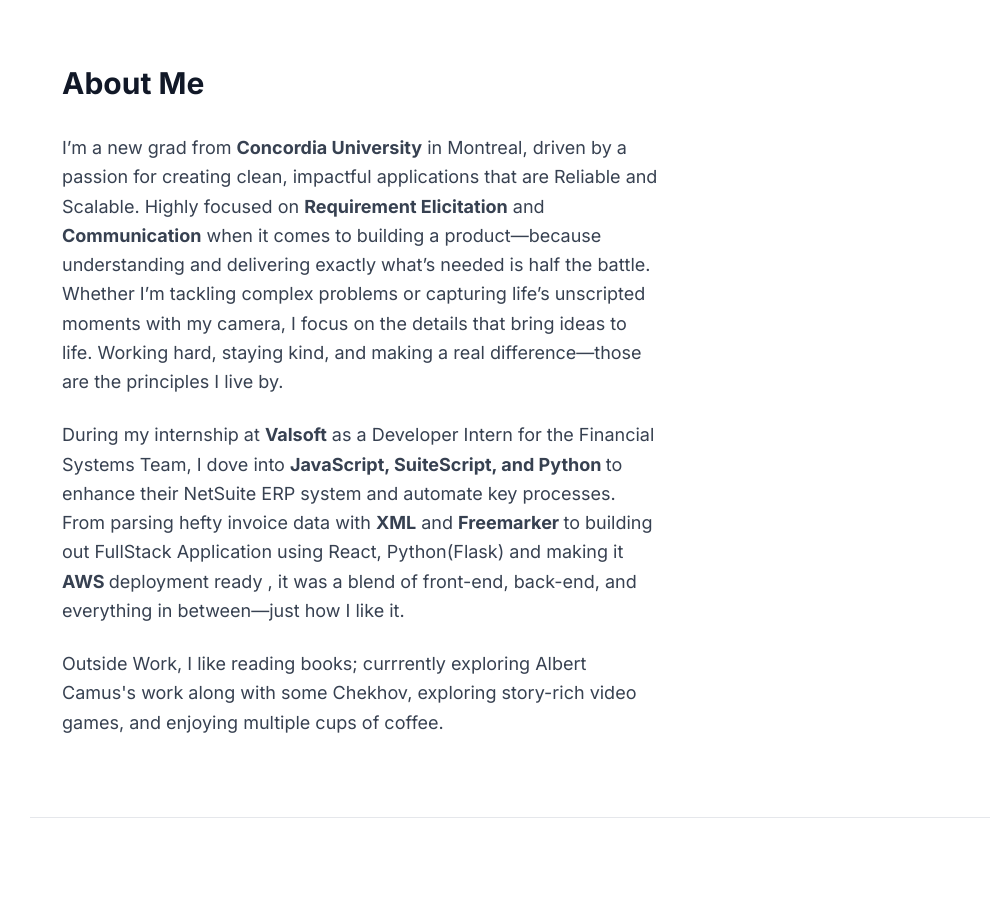
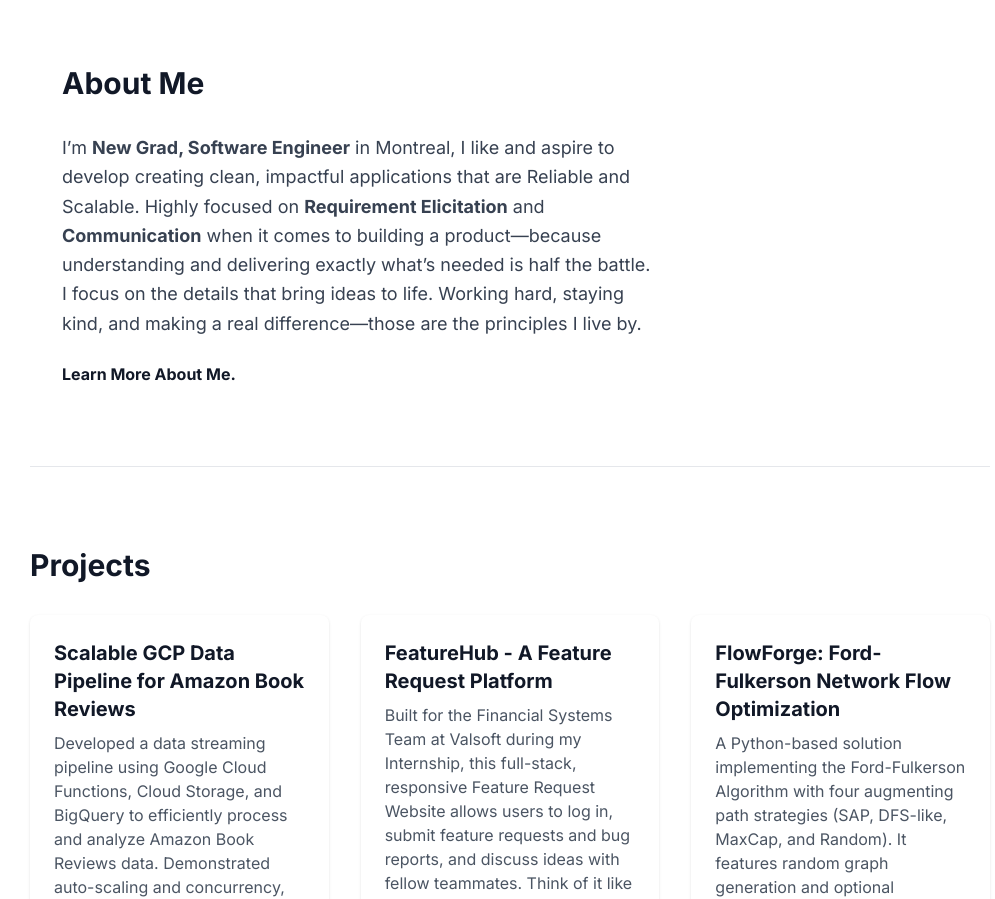
Before and after one commit to prafulnair/prafulnair.github.io, a React (Vite) app: page / in a window 1280 px wide. Shown: the part 920-1819 px from the top of the page, without its empty margins (130-1125 px from the left). Built offline with nearby package versions, Linux system fonts and the light colour scheme.

Commit message:
Updated About Me Section Content

```diff
--- a/src/components/About.tsx
+++ b/src/components/About.tsx
@@ -54,29 +54,16 @@
           {/* Text Column */}
           <div className="md:w-2/3">
             <p className="text-lg text-gray-700 dark:text-gray-300 leading-relaxed mb-6">
-              I’m a new grad from <span className="font-semibold">Concordia University</span> in Montreal,
-              driven by a passion for creating clean, impactful applications that are Reliable and Scalable.
+              I’m  <span className="font-semibold">New Grad, Software Engineer</span> in Montreal,
+              I like and aspire to develop creating clean, impactful applications that are Reliable and Scalable.
               Highly focused on <span className="font-semibold">Requirement Elicitation</span> and
               <span className="font-semibold"> Communication</span> when it comes to building a product—because
-              understanding and delivering exactly what’s needed is half the battle. Whether I’m tackling
-              complex problems or capturing life’s unscripted moments with my camera, I focus on the
+              understanding and delivering exactly what’s needed is half the battle. I focus on the
               details that bring ideas to life. Working hard, staying kind, and making a real difference—those
               are the principles I live by.
             </p>
 
-            <p className="text-lg text-gray-700 dark:text-gray-300 leading-relaxed mb-6">
-              During my internship at <span className="font-semibold">Valsoft</span> as a Developer Intern
-              for the Financial Systems Team, I dove into <span className="font-semibold">JavaScript, SuiteScript, and Python </span>
-               to enhance their NetSuite ERP system and automate key processes. From parsing hefty invoice
-              data with <span className="font-semibold">XML</span> and <span className="font-semibold">Freemarker </span>
-              to building out FullStack Application using React, Python(Flask) and making it <span className="font-semibold">AWS </span> deployment ready ,
-              it was a blend of front-end, back-end, and everything in between—just how I like it.
-            </p>
-
-            <p className="text-lg text-gray-700 dark:text-gray-300 leading-relaxed">
-              Outside Work, I like reading books; currrently exploring Albert Camus's work along with some Chekhov, exploring story-rich video games,
-              and enjoying multiple cups of coffee.
-            </p>
+            <span className="font-semibold">Learn More About Me.</span>
           </div>
         </div>
       </div>
--- a/src/components/Footer.tsx
+++ b/src/components/Footer.tsx
@@ -13,7 +13,7 @@
 // export default Footer;
 
 import React from 'react';
-import { FaLinkedin, FaGithub, FaTwitter } from 'react-icons/fa';
+import { FaLinkedin, FaGithub } from 'react-icons/fa';
 
 const Footer: React.FC = () => {
   return (
```
